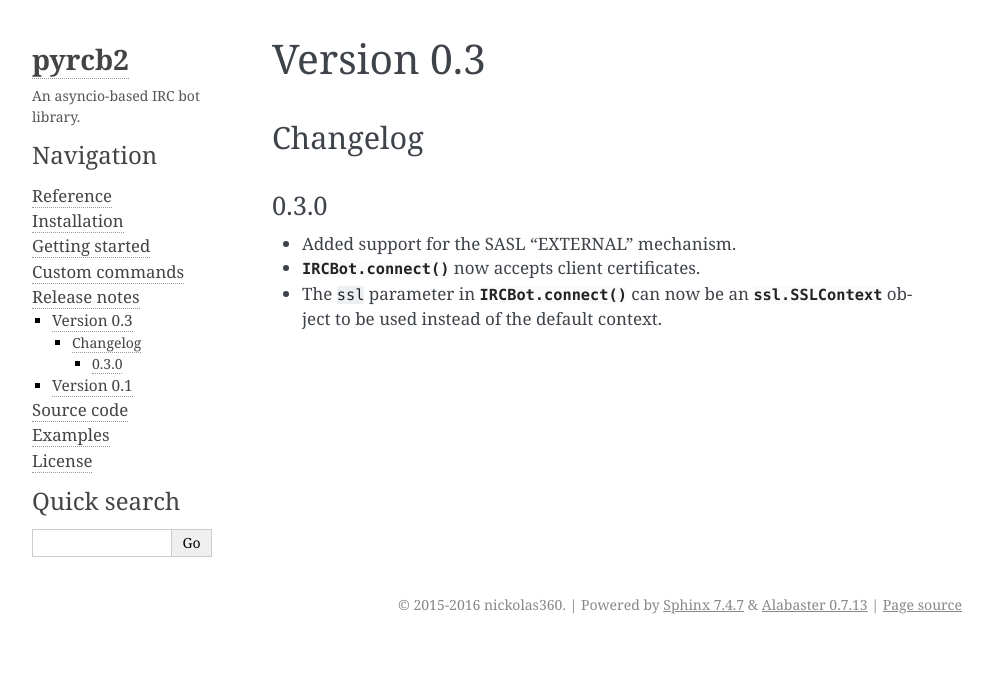
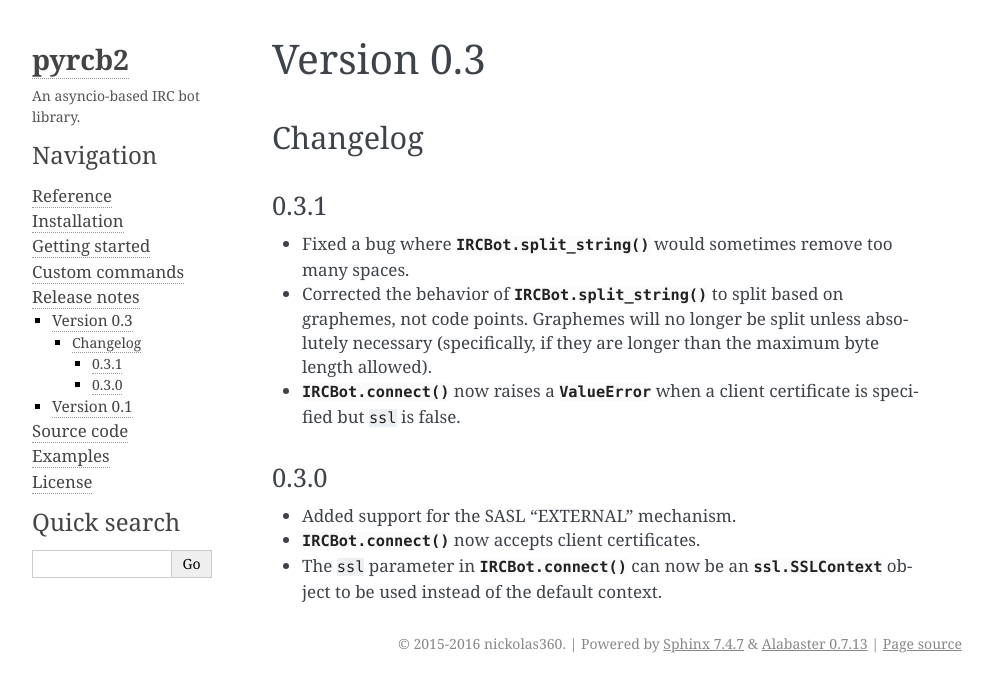
Before and after one commit to nickolas360/pyrcb2, a Sphinx documentation site: the page built from docs/release-notes/0.3.rst, in a window 1280 px wide. Shown: the top 692 px of the page, without its empty margins (148-1140 px from the left). Built offline with Sphinx 7.4.7, drawn with Linux system fonts in a browser that asks for light colours; pages that are not in the unit, such as notebooks, are missing from menus.

Commit message:
Add changelog for version 0.3.1

```diff
--- a/docs/release-notes/0.3.rst
+++ b/docs/release-notes/0.3.rst
@@ -28,6 +28,20 @@
 Changelog
 ---------
 
+.. _changelog-0.3.1:
+
+0.3.1
+~~~~~
+
+* Fixed a bug where :meth:`IRCBot.split_string` would sometimes remove too many
+  spaces.
+* Corrected the behavior of :meth:`IRCBot.split_string` to split based on
+  graphemes, not code points. Graphemes will no longer be split unless
+  absolutely necessary (specifically, if they are longer than the maximum byte
+  length allowed).
+* :meth:`IRCBot.connect` now raises a `ValueError` when a client certificate
+  is specified but ``ssl`` is false.
+
 .. _changelog-0.3.0:
 
 0.3.0
```
